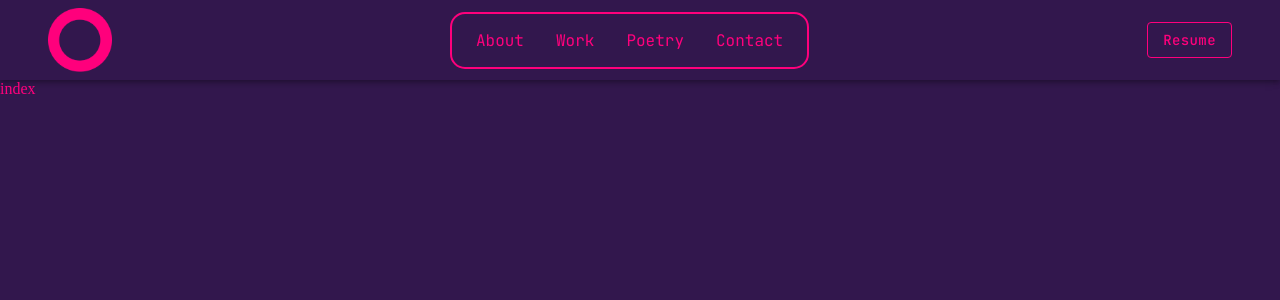
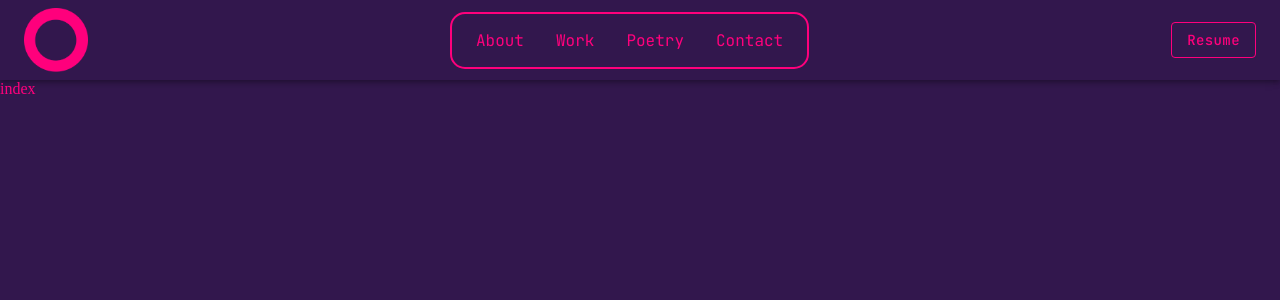
Before and after one commit to kd-kinuthiadavid/kdio-dev, a Next.js app: page / in a window 1280 px wide. Shown: the top 300 px of the page. Built offline with nearby package versions, Linux system fonts and the light colour scheme.

Commit message:
feat(styles | theme): add a global navMargin style

```diff
--- a/components/KdAppBar/index.tsx
+++ b/components/KdAppBar/index.tsx
@@ -53,7 +53,7 @@ const AppToolBar = styled(Toolbar)`
   justify-content: space-between;
   padding: 0.5rem 0;
   font-family: ${({ theme }) => theme.fonts.heading};
-  margin: ${({ theme }) => theme.spacing.bodyMargin};
+  margin: ${({ theme }) => theme.spacing.navMargin};
 
   img {
     height: 4rem;
--- a/styled.d.ts
+++ b/styled.d.ts
@@ -15,6 +15,7 @@ declare module 'styled-components' {
       borderRadius: string;
       borderRadiusNav: string;
       bodyMargin: string;
+      navMargin: string;
     };
     breakPoints: {
       isMobile: string;
```
